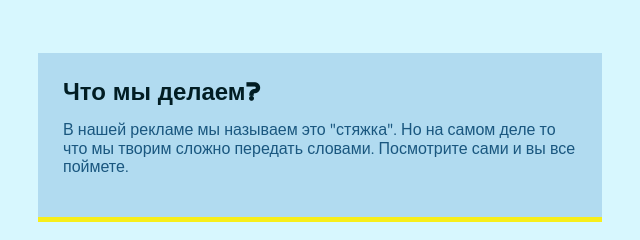
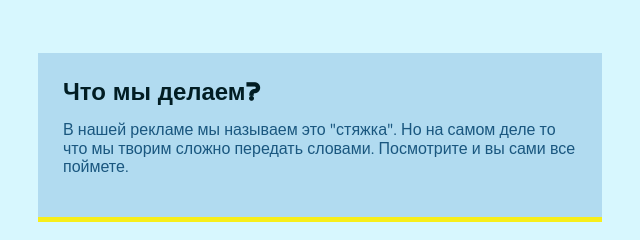
Before and after one commit to decrafts/crv, a plain HTML site: page index.html in a window 1280 px wide. Shown: the part 1160-1400 px from the top of the page, 2-642 px from the left. Drawn offline with nearby package versions, Linux system fonts and the light colour scheme.

Commit message:
Update index.html

```diff
--- a/index.html
+++ b/index.html
@@ -330,7 +330,7 @@ h3 {
     <p>
         В нашей рекламе мы называем это "стяжка".
         Но на самом деле то что мы творим сложно передать словами.
-        Посмотрите сами и вы все поймете.
+        Посмотрите и вы сами все поймете.
     </p>
 
     </div>
```
